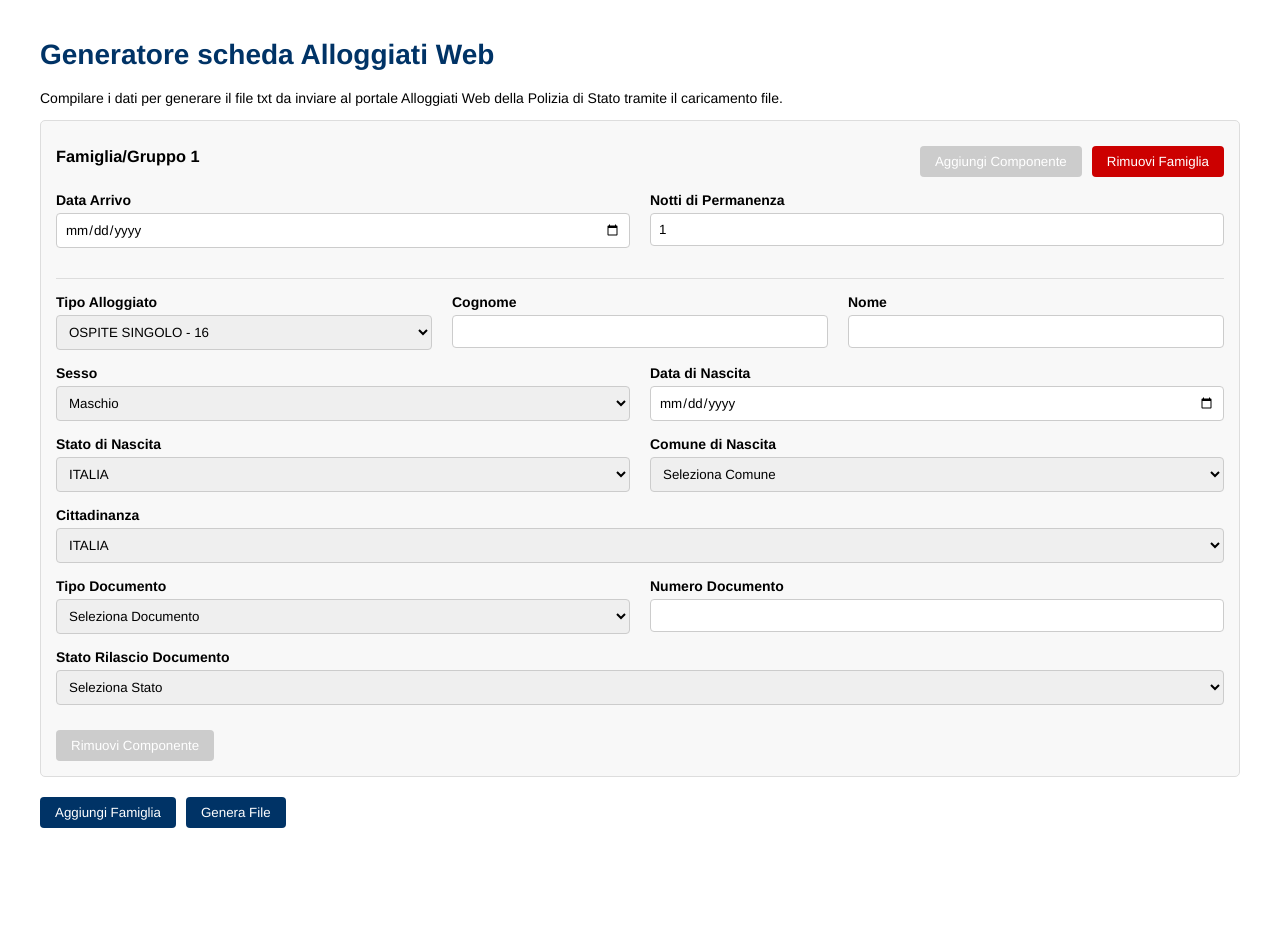
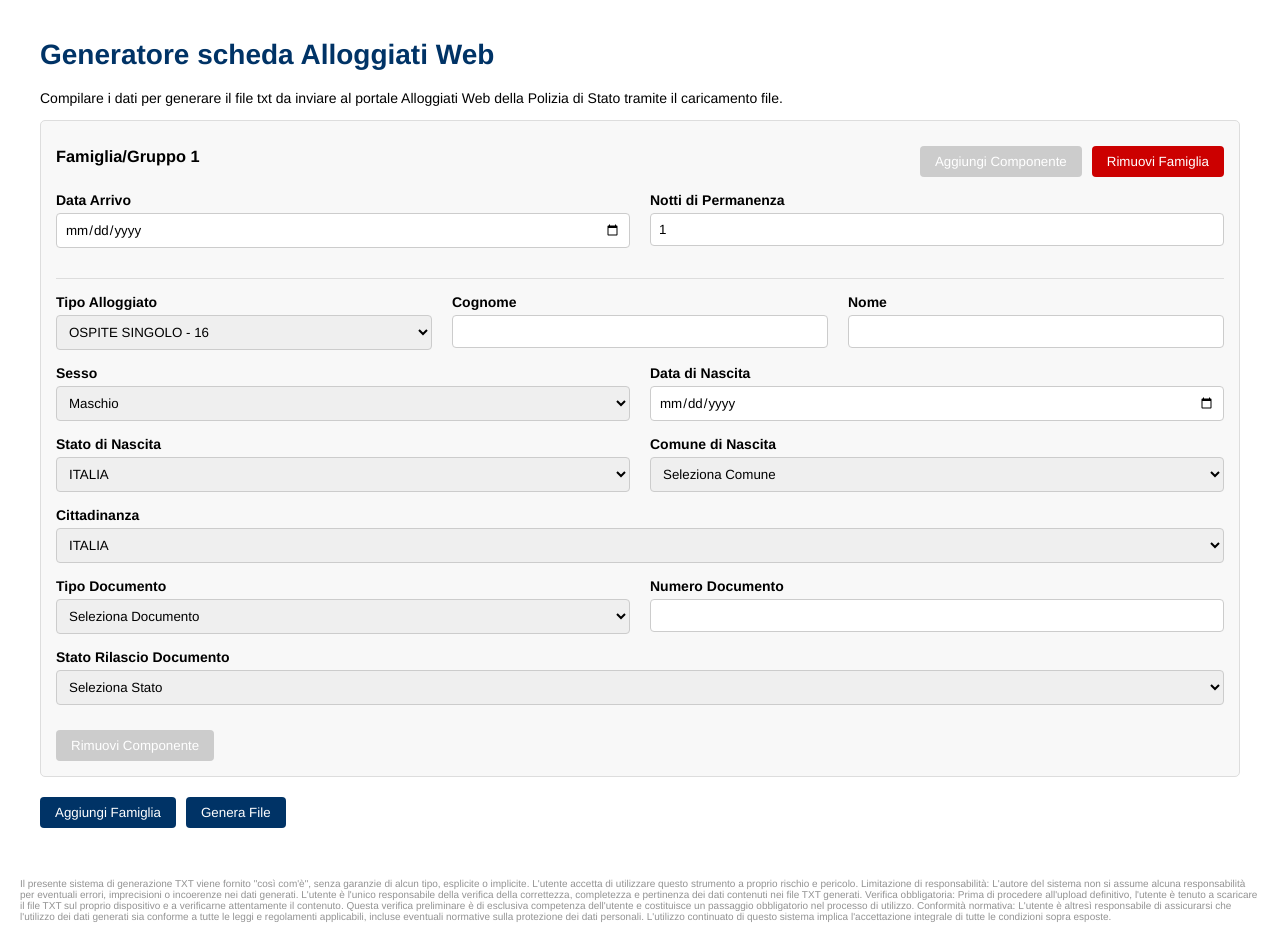
Before and after one commit to zumatt/generatore-schedine-alloggiati-web, a plain HTML site: page index.html in a window 1280 px wide. Before the commit the page ends 848 px from the top, so only its background shows below. Drawn offline with Linux system fonts and the light colour scheme.

Commit message:
Add disclaimer

```diff
--- a/index.html
+++ b/index.html
@@ -160,6 +160,14 @@
             <button id="btn-generate" disabled>Genera File</button>
         </div>
     </div>
+
+    <footer style="margin-top: 50px; text-align: left; color: #939393; font-size: 10px;">
+        <p>Il presente sistema di generazione TXT viene fornito "così com'è", senza garanzie di alcun tipo, esplicite o implicite. L'utente accetta di utilizzare questo strumento a proprio rischio e pericolo.
+            Limitazione di responsabilità: L'autore del sistema non si assume alcuna responsabilità per eventuali errori, imprecisioni o incoerenze nei dati generati. L'utente è l'unico responsabile della verifica della correttezza, completezza e pertinenza dei dati contenuti nei file TXT generati.
+            Verifica obbligatoria: Prima di procedere all'upload definitivo, l'utente è tenuto a scaricare il file TXT sul proprio dispositivo e a verificarne attentamente il contenuto. Questa verifica preliminare è di esclusiva competenza dell'utente e costituisce un passaggio obbligatorio nel processo di utilizzo.
+            Conformità normativa: L'utente è altresì responsabile di assicurarsi che l'utilizzo dei dati generati sia conforme a tutte le leggi e regolamenti applicabili, incluse eventuali normative sulla protezione dei dati personali.
+            L'utilizzo continuato di questo sistema implica l'accettazione integrale di tutte le condizioni sopra esposte.</p>
+    </footer>
 
     <script>
         // Definizione delle tabelle (dati di fallback)
```
Also changed, not shown: 1 other file.
